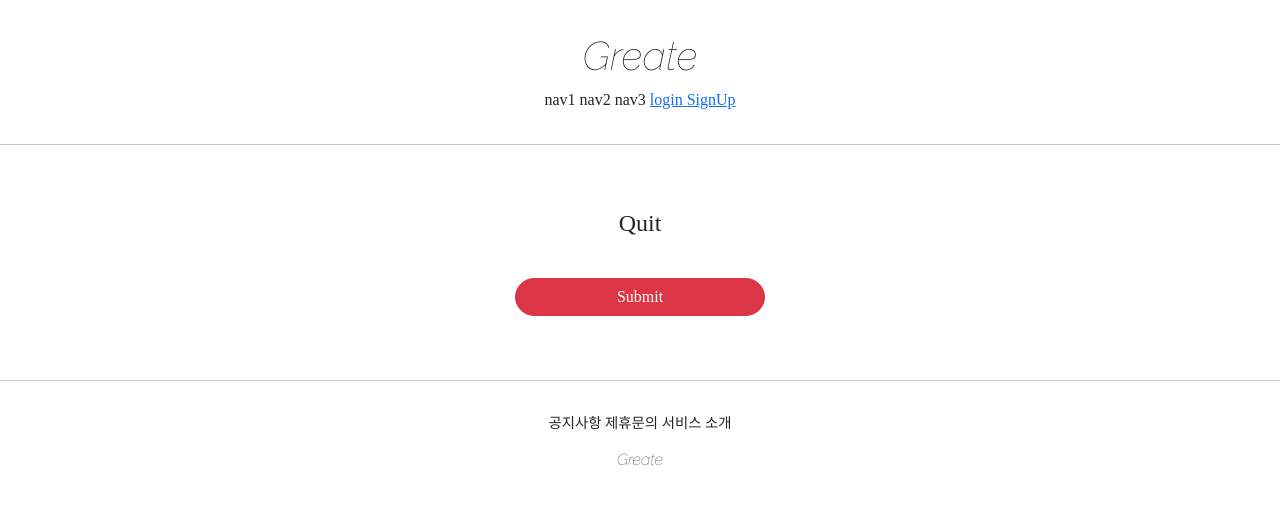
After one commit to arron-k/greate, a Django app: template accountapp/templates/accountapp/delete.html in a window 1280 px wide. The commit adds this page. Shown: the top 505 px of the page. Run offline with Django 3.2, Linux system fonts and the light colour scheme; the template is opened without the code that fills it, so the values that code supplies are empty; some libraries are stand-ins or nearby versions.

Commit message:
django course 26 commit

```diff
--- /dev/null
+++ b/accountapp/templates/accountapp/delete.html
@@ -0,0 +1,18 @@
+{% extends 'base.html' %}
+
+{% load bootstrap4 %}
+
+{% block contents %}
+  <div style="text-align: center; max-width: 500px; margin: 4rem auto">
+    <div class="mb-4">
+      <h4>Quit</h4>
+    </div>
+    <div>
+      <form action="{% url 'accountapp:delete' pk=user.pk %}" method="post">
+        {% csrf_token %}
+        <input type="submit" class="btn btn-danger rounded-pill col-6 mt-3">
+      </form>
+    </div>
+  </div>
+
+{% endblock %}
--- a/accountapp/templates/accountapp/detail.html
+++ b/accountapp/templates/accountapp/detail.html
@@ -16,6 +16,11 @@
         Change Info
       </p>
     </a>
+    <a href="{% url 'accountapp:delete' pk=user.pk %}">
+      <p>
+        QUIT
+      </p>
+    </a>
     {% endif %}
   </div>
 
--- a/accountapp/urls.py
+++ b/accountapp/urls.py
@@ -1,7 +1,7 @@
 from django.contrib.auth.views import LoginView, LogoutView
 from django.urls import path
 
-from accountapp.views import hello_world, AccountCreateView, AccountDetailView, AccountUpdateView
+from accountapp.views import hello_world, AccountCreateView, AccountDetailView, AccountUpdateView, AccountDeleteView
 
 app_name = 'accountapp'
 
@@ -10,6 +10,7 @@ urlpatterns = [
     path('create/', AccountCreateView.as_view(), name='create'),
     path('detail/<int:pk>', AccountDetailView.as_view(), name='detail'),
     path('update/<int:pk>', AccountUpdateView.as_view(), name='update'),
+    path('delete/<int:pk>', AccountDeleteView.as_view(), name='delete'),
     path('login/', LoginView.as_view(template_name='accountapp/login.html'), name='login'),
     path('logout/', LogoutView.as_view(), name='logout'),
 ]
--- a/templates/header.html
+++ b/templates/header.html
@@ -7,6 +7,9 @@
         {% if not user.is_authenticated %}
         <a href="{% url 'accountapp:login' %}?next={{ request.path }}">
             <span>login</span>
+        </a>
+        <a href="{% url 'accountapp:create' %}">
+            <span>SignUp</span>
         </a>
         {% else %}
         <a href="{% url 'accountapp:detail' pk=user.pk %}">
```
Also changed, not shown: accountapp/views.py (+6 -1 lines).
